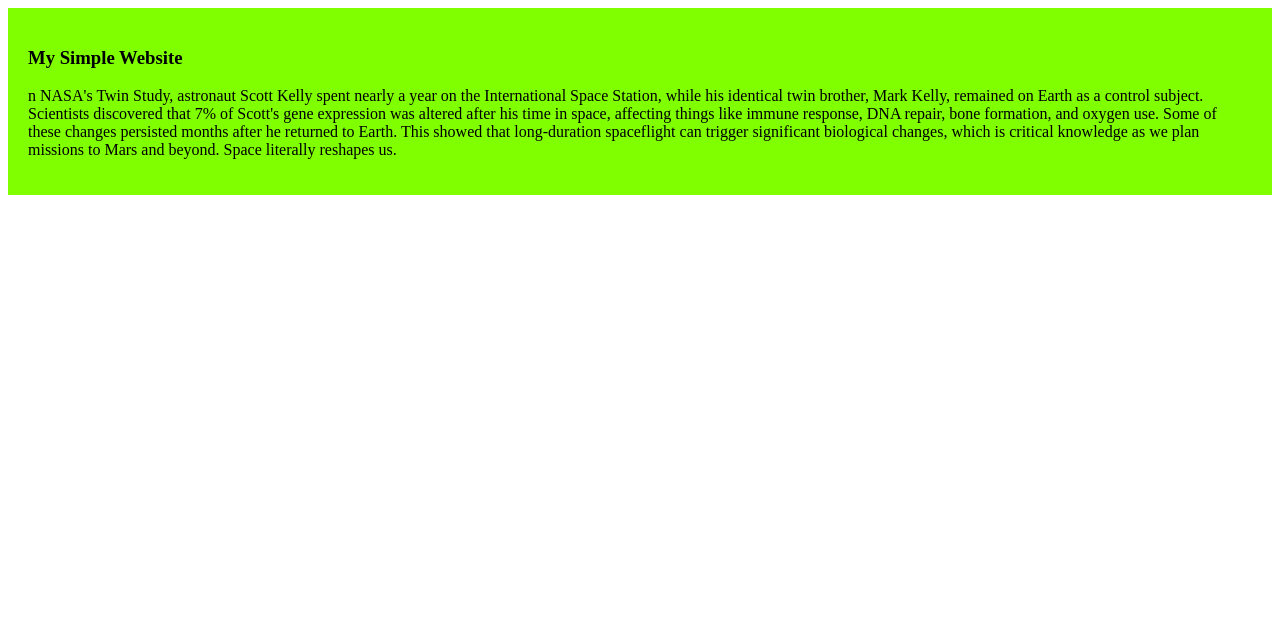
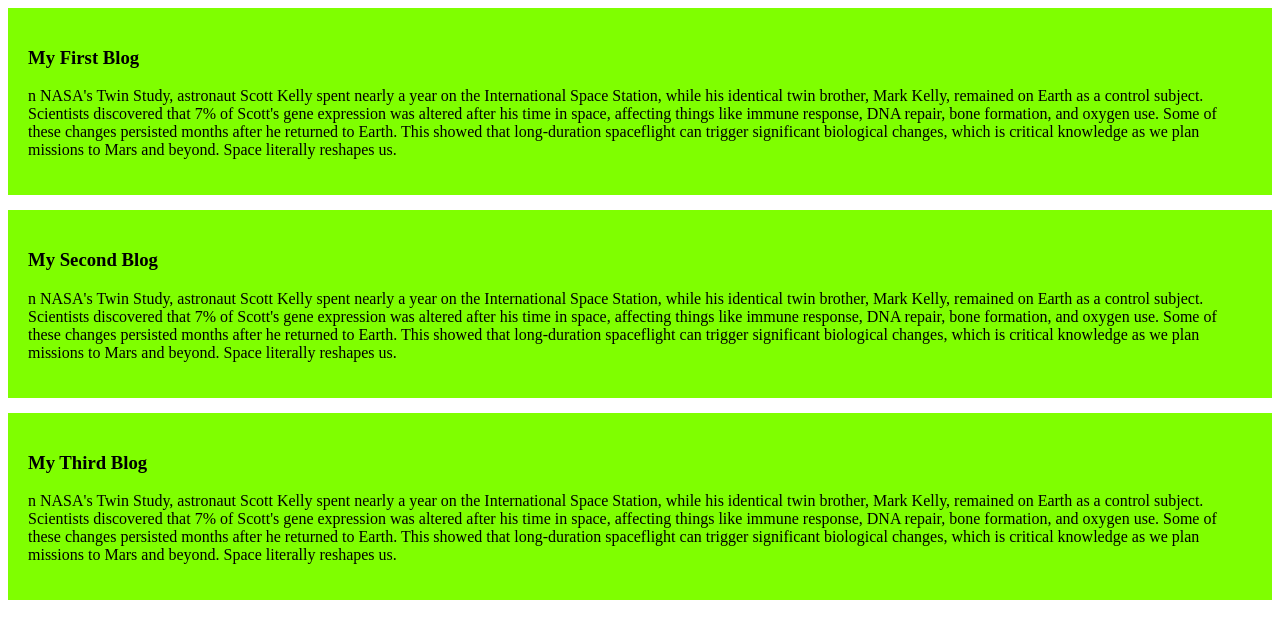
Before and after one commit to tushibshuaib/my-simple-website, a plain HTML site: page index.html in a window 1280 px wide. Drawn offline with Linux system fonts and the light colour scheme.

Commit message:
added the second and third blog

```diff
--- a/Styles/blogs.css
+++ b/Styles/blogs.css
@@ -1,4 +1,5 @@
 div{
     background-color: chartreuse;
     padding: 20px;
+   margin-bottom: 15px;
 }
--- a/index.html
+++ b/index.html
@@ -8,7 +8,25 @@
 </head>
 <body>
     <div>
-        <h3>My Simple Website</h3>
+        <h3>My First Blog</h3>
+        <p>
+            n NASA's Twin Study, astronaut Scott Kelly spent nearly a year on the International Space Station, while his identical twin brother, Mark Kelly, remained on Earth as a control subject. Scientists discovered that 7% of Scott's gene expression was altered after his time in space, affecting things like immune response, DNA repair, bone formation, and oxygen use. Some of these changes persisted months after he returned to Earth.
+
+This showed that long-duration spaceflight can trigger significant biological changes, which is critical knowledge as we plan missions to Mars and beyond. Space literally reshapes us.
+        </p>
+
+    </div>
+    <div>
+        <h3>My Second Blog</h3>
+        <p>
+            n NASA's Twin Study, astronaut Scott Kelly spent nearly a year on the International Space Station, while his identical twin brother, Mark Kelly, remained on Earth as a control subject. Scientists discovered that 7% of Scott's gene expression was altered after his time in space, affecting things like immune response, DNA repair, bone formation, and oxygen use. Some of these changes persisted months after he returned to Earth.
+
+This showed that long-duration spaceflight can trigger significant biological changes, which is critical knowledge as we plan missions to Mars and beyond. Space literally reshapes us.
+        </p>
+
+    </div>
+    <div>
+        <h3>My Third Blog</h3>
         <p>
             n NASA's Twin Study, astronaut Scott Kelly spent nearly a year on the International Space Station, while his identical twin brother, Mark Kelly, remained on Earth as a control subject. Scientists discovered that 7% of Scott's gene expression was altered after his time in space, affecting things like immune response, DNA repair, bone formation, and oxygen use. Some of these changes persisted months after he returned to Earth.
 
```
